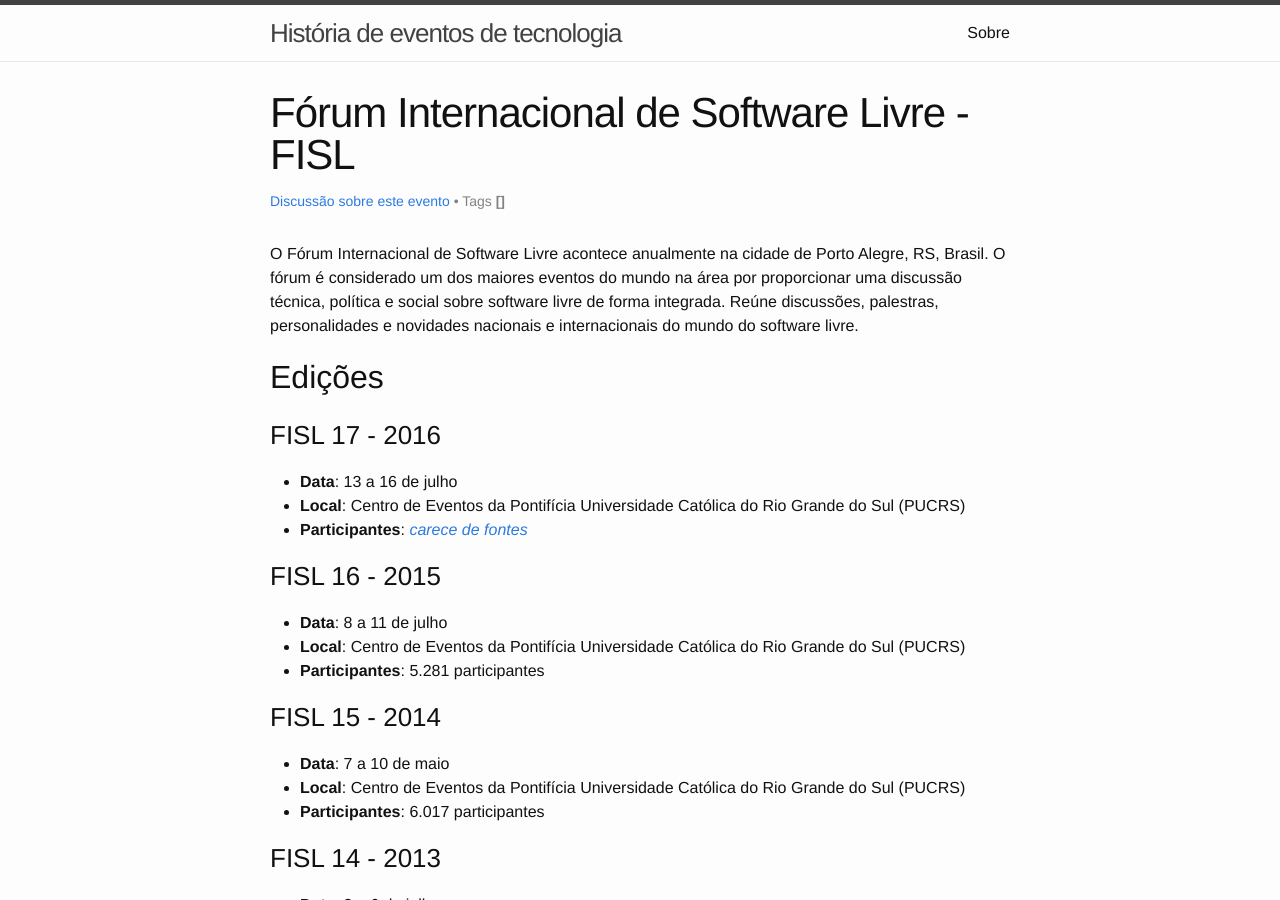
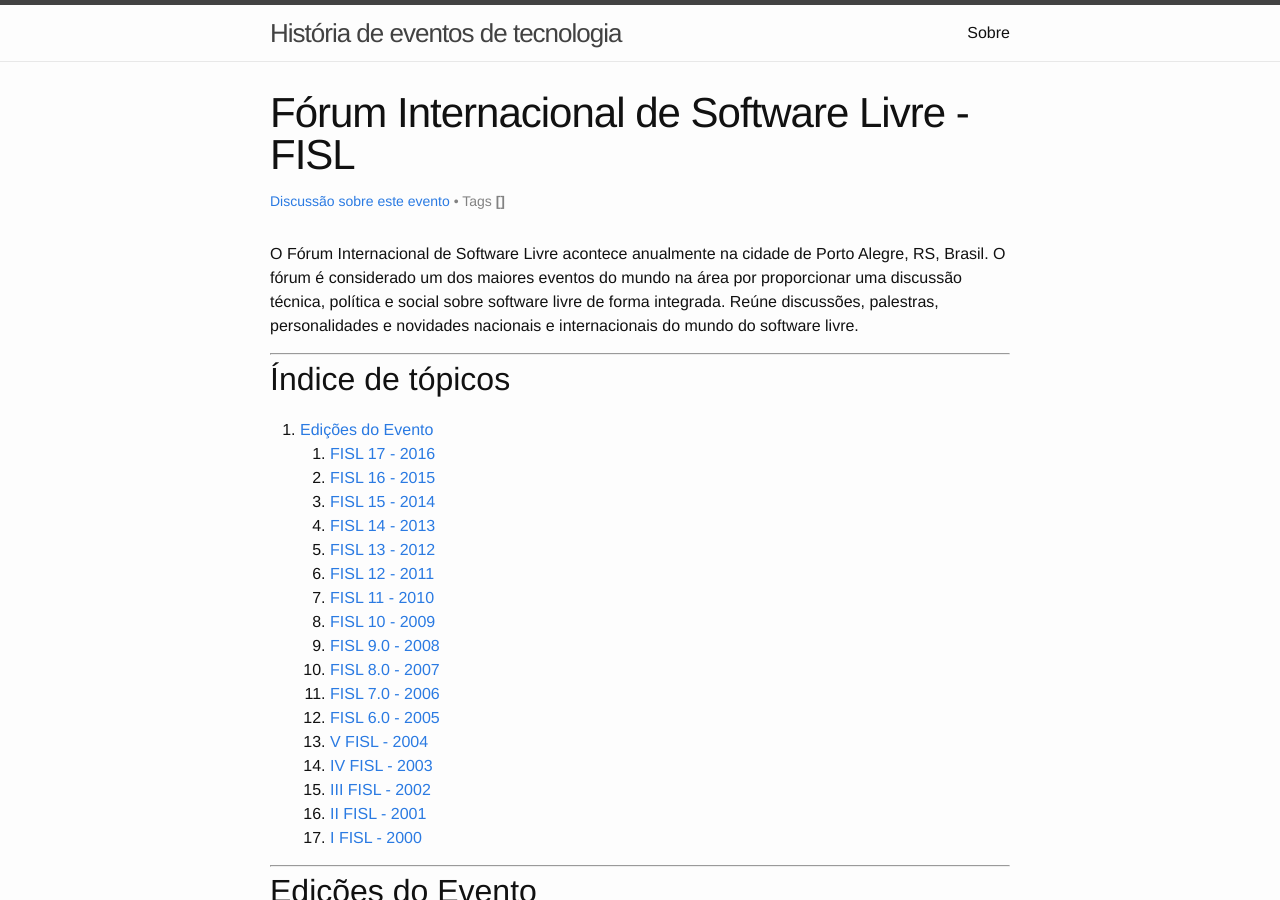
Before and after one commit to webiwg/eventos-web, a Jekyll site: the page built from fisl/index.md, in a window 1280 px wide and 900 px high. Built offline with Jekyll 4.4.1, drawn with Linux system fonts in a browser that asks for light colours.

Commit message:
#9: Adicionado Índice de Tópicos (refs #1)

```diff
--- a/fisl/index.md
+++ b/fisl/index.md
@@ -11,7 +11,21 @@ Alegre, RS, Brasil. O fórum é considerado um dos maiores eventos do mundo na
 livre de forma integrada. Reúne discussões, palestras, personalidades e
 novidades nacionais e internacionais do mundo do software livre.
 
-## Edições
+<!-- Geração automática de índice, inicio -->
+<hr>
+<nav  markdown="1">
+
+## Índice de tópicos
+{:.no_toc}
+
+1. Indice de Tópicos. Esta linha será substituída
+{:toc}
+
+</nav>
+<hr>
+<!-- Geração automática de índice, fim -->
+
+## Edições do Evento
 
 ### FISL 17 - 2016
 - **Data**: 13 a 16 de julho
```
Also changed, not shown: ajuda/modelo.md (+14 -0 lines).
